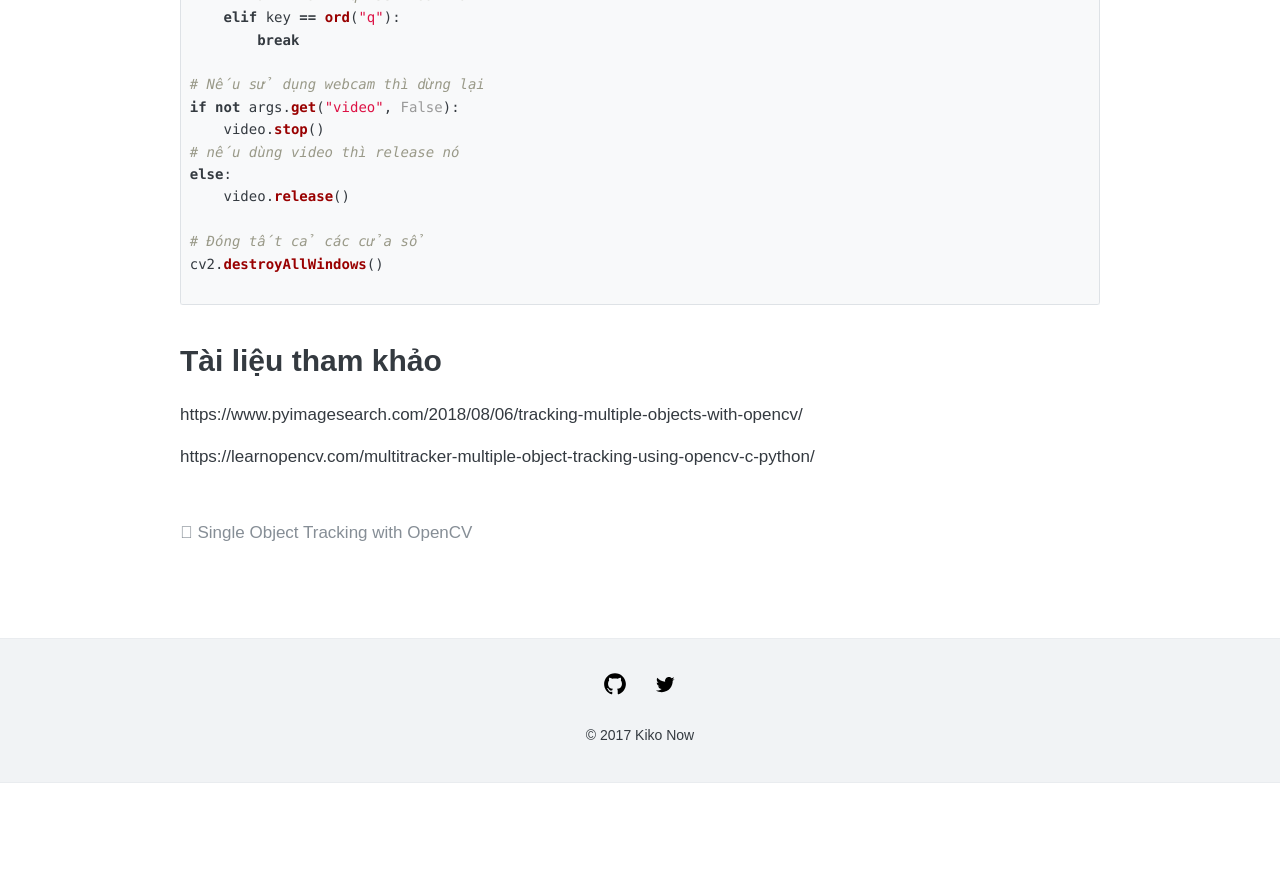
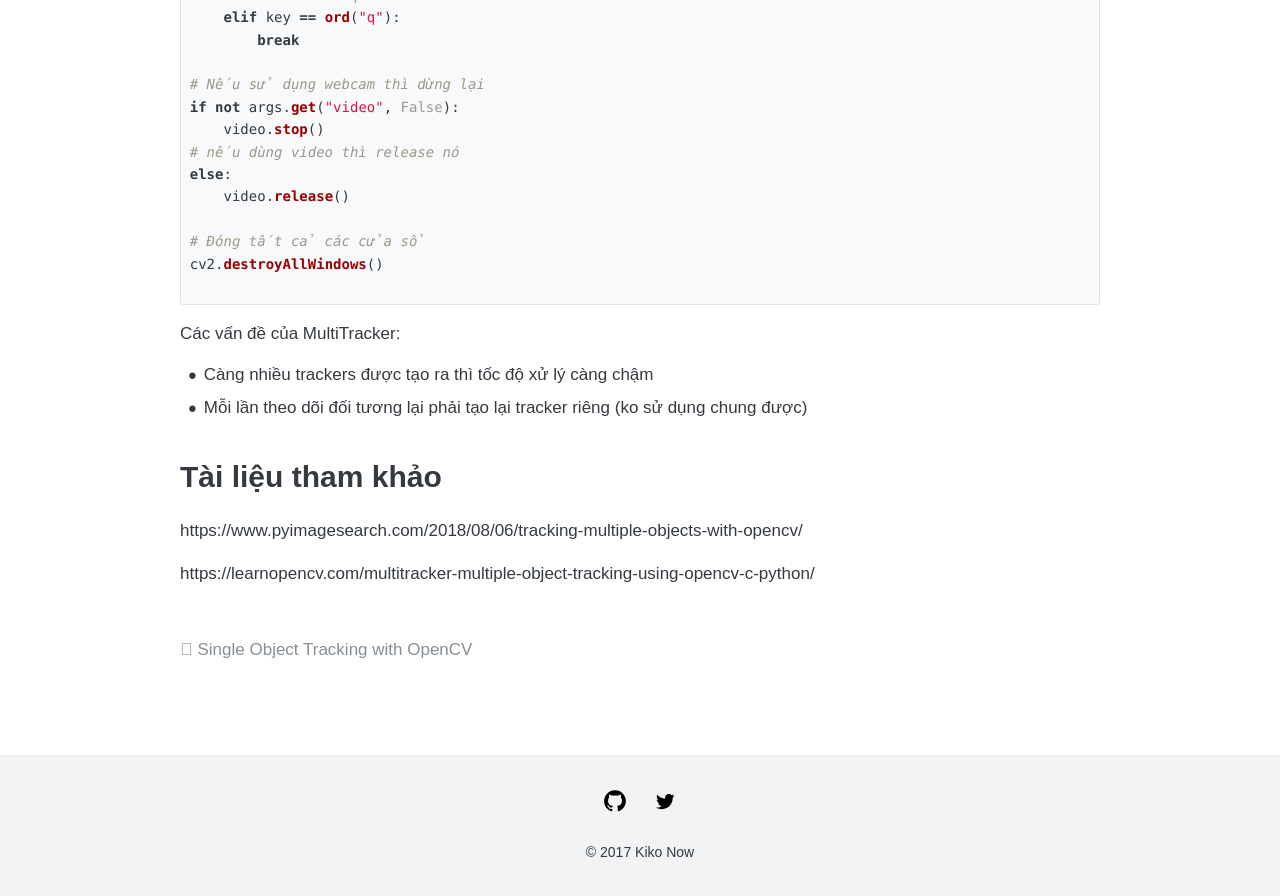
Before and after one commit to huytranvan2010/huytranvan2010.github.io, a Jekyll site: the page built from _posts/2021-05-18-Multiple-Object-Tracking-with-OpenCV.md, in a window 1280 px wide and 900 px high, scrolled down 2754 px. Shown: the top 896 px of the window. Built offline with Jekyll 4.4.1, drawn with Linux system fonts in a browser that asks for light colours; before the commit the page ends 3537 px from its top, so only the background shows below that.

Commit message:
Update 2021-05-18-Multiple-Object-Tracking-with-OpenCV.md

````diff
--- a/_posts/2021-05-18-Multiple-Object-Tracking-with-OpenCV.md
+++ b/_posts/2021-05-18-Multiple-Object-Tracking-with-OpenCV.md
@@ -123,6 +123,9 @@ else:
 cv2.destroyAllWindows()
 
 ```
+Các vấn đề của MultiTracker:
+* Càng nhiều trackers được tạo ra thì tốc độ xử lý càng chậm
+* Mỗi lần theo dõi đối tương lại phải tạo lại tracker riêng (ko sử dụng chung được)
 
 # Tài liệu tham khảo
 https://www.pyimagesearch.com/2018/08/06/tracking-multiple-objects-with-opencv/
````
